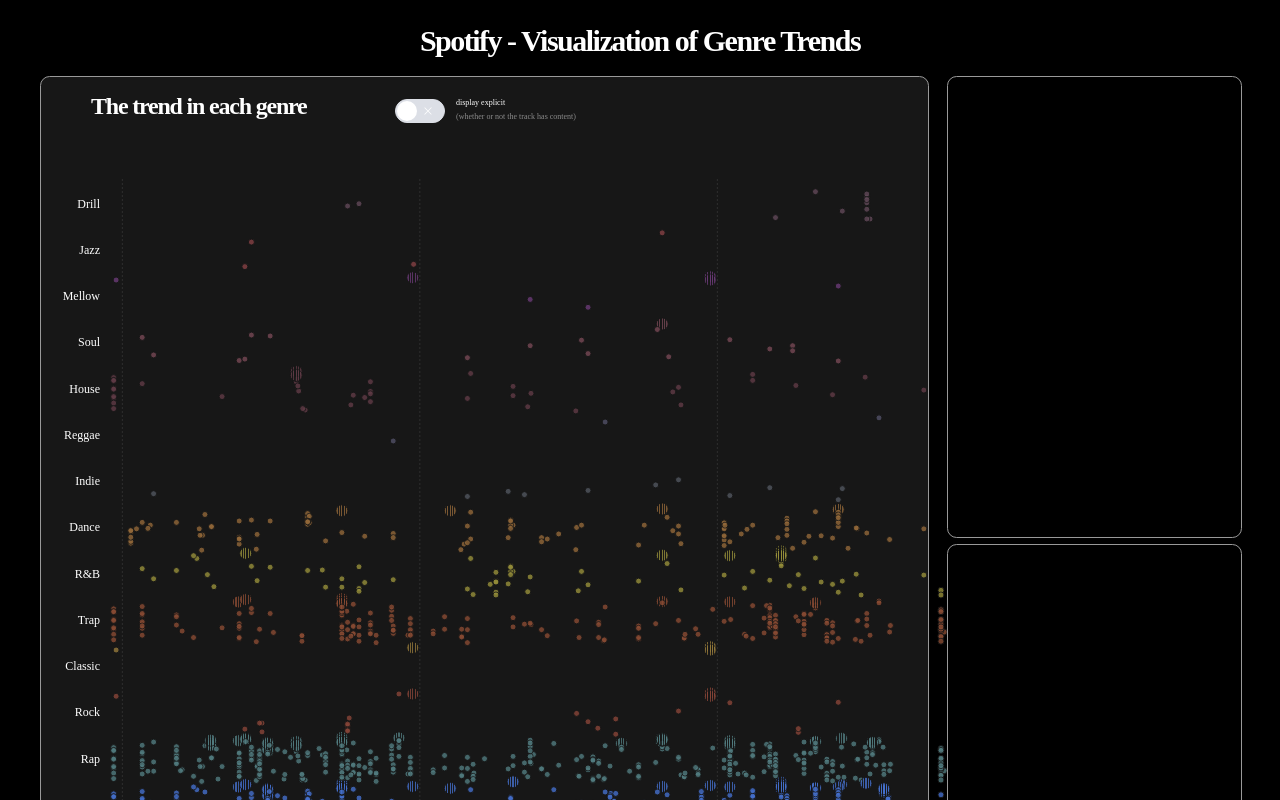
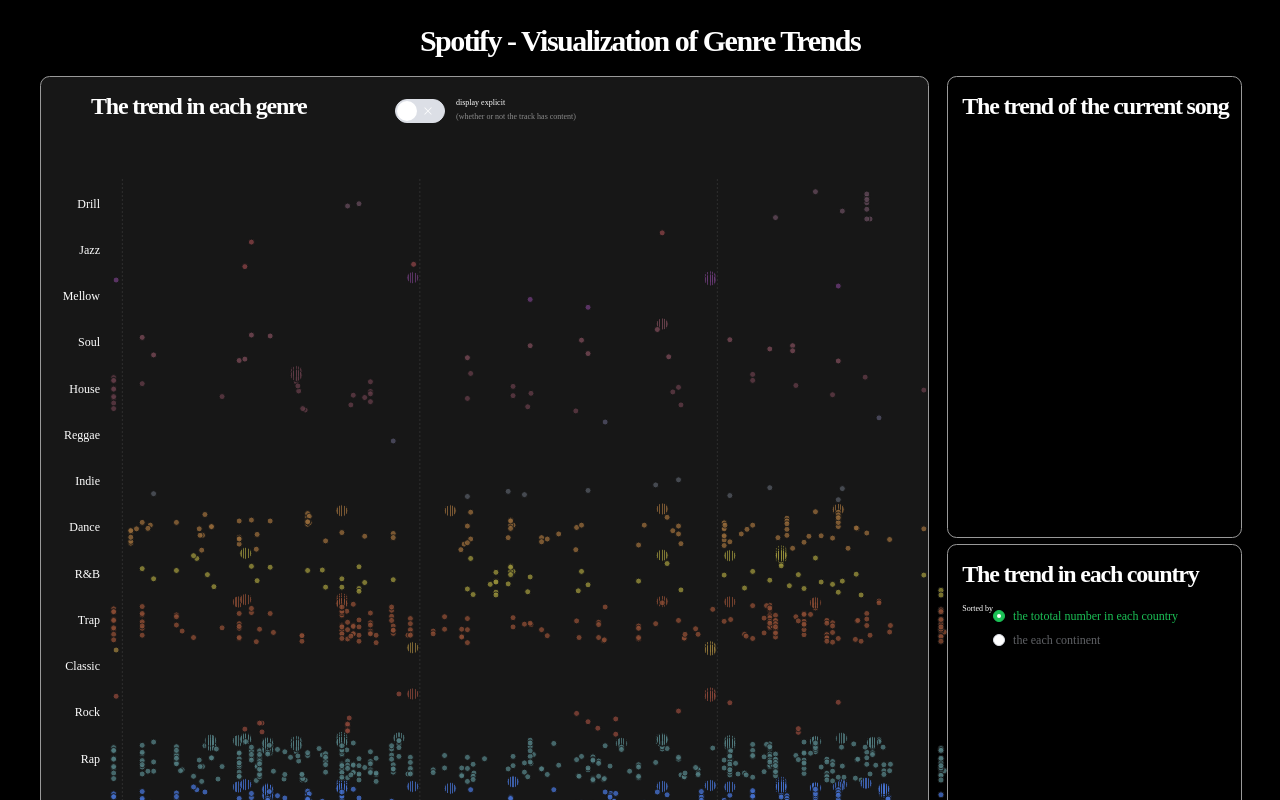
Before and after one commit to ZhanWang071/SpotifyVis, a Vue app: page / in a window 1280 px wide. Shown: the top 800 px of the page. Built offline with nearby package versions, Linux system fonts and the light colour scheme.

Commit message:
update tooltip

```diff
--- a/src/App.vue
+++ b/src/App.vue
@@ -3,7 +3,7 @@
     <router-link to="/">Home</router-link> |
     <router-link to="/about">About</router-link>
   </nav> -->
-  <router-view/>
+  <router-view />
 </template>
 
 <style>
@@ -14,10 +14,10 @@
   text-align: center;
   color: #2c3e50;
   position: absolute;
-  top:0;
-  left:0;
-  width:100%;
-  height:100%;
+  top: 0;
+  left: 0;
+  width: 100%;
+  height: 100%;
 }
 
 nav {
@@ -32,4 +32,8 @@
 nav a.router-link-exact-active {
   color: #42b983;
 }
+
+:root {
+  --el-color-primary: #1bc156 !important;
+}
 </style>
--- a/src/components/AsideBottomComponent.vue
+++ b/src/components/AsideBottomComponent.vue
@@ -1,10 +1,30 @@
 <template>
-  <div class="aside-bottom-component"></div>
+  <div class="aside-bottom-component">
+    <div class="subtitle">The trend in each country</div>
+    <div class="sort">
+      <span>Sorted by</span>
+      <div class="my-2 text-sm">
+        <el-radio-group v-model="radioValue" class="ml-4">
+          <el-radio label="1" size="small"
+            ><span>the tototal number in each country</span></el-radio
+          >
+          <el-radio label="2" size="small"
+            ><span>the each continent</span></el-radio
+          >
+        </el-radio-group>
+      </div>
+    </div>
+  </div>
 </template>
 
 <script>
 export default {
   name: "ASideBottomComponent",
+  data() {
+    return {
+      radioValue: "1",
+    };
+  },
 };
 </script>
 
@@ -15,4 +35,48 @@
   border: 1px solid #999999;
   border-radius: 0.6em;
 }
+.subtitle {
+  text-align: left;
+  margin-left: 14px;
+  margin-top: 14px;
+
+  font-family: "DM Sans";
+  font-style: normal;
+  font-weight: 700;
+  font-size: 24px;
+  line-height: 31px;
+  letter-spacing: -0.05em;
+
+  color: #ffffff;
+}
+.sort {
+  text-align: left;
+  margin-left: 14px;
+  margin-top: 14px;
+  width: max-content;
+
+  font-family: "JejuGothic";
+  font-style: normal;
+  font-weight: 400;
+  font-size: 8px;
+  line-height: 9px;
+  color: #ffffff;
+
+  display: flex;
+}
+.my-2[data-v-654d642c] {
+  margin-top: -8px;
+  margin-left: 10px;
+  font-size: 8px;
+}
+.el-radio-group {
+  display: inline-flex;
+  align-items: flex-start;
+  flex-wrap: nowrap;
+  font-size: 0;
+  flex-direction: column;
+}
+.el-radio.el-radio--small .el-radio__label {
+  font-size: 8px;
+}
 </style>
--- a/src/components/AsideTopComponent.vue
+++ b/src/components/AsideTopComponent.vue
@@ -1,5 +1,7 @@
 <template>
-  <div class="aside-top-component"></div>
+  <div class="aside-top-component">
+      <div class="subtitle">The trend of the current song</div>
+  </div>
 </template>
 
 <script>
@@ -15,4 +17,18 @@
   border: 1px solid #999999;
   border-radius: 0.6em;
 }
+.subtitle {
+  text-align: left;
+  margin-left: 14px;
+  margin-top: 14px;
+
+  font-family: "DM Sans";
+  font-style: normal;
+  font-weight: 700;
+  font-size: 24px;
+  line-height: 31px;
+  letter-spacing: -0.05em;
+
+  color: #ffffff;
+}
 </style>
--- a/src/components/MainComponent.vue
+++ b/src/components/MainComponent.vue
@@ -296,7 +296,7 @@
         .style("stroke", (d) => this.borderColor(d))
         .style("opacity", "0.8")
         .on("mouseover", (_, d) => this.handleMouseover(_, d))
-        .on("mousemove", (event) => this.handleMousemove(event))
+        // .on("mousemove", (event) => this.handleMousemove(event))
         .on("mouseleave", this.handleMouseleave);
 
       // cross for explicit
@@ -498,6 +498,9 @@
       }
     },
     handleMouseover(_, d) {
+      d3.selectAll(".scatterplot-circles circle").style("stroke", (d) => this.borderColor(d));
+      d3.select(_.target).style("stroke", "white");
+
       d3.select(".tooltip")
         .style("display", "block")
         .html(
@@ -523,7 +526,7 @@
         .style("top", `${mouseY + MOUSE_POS_OFFSET}px`);
     },
     handleMouseleave() {
-      d3.select(".tooltip").style("display", "none");
+      // d3.select(".tooltip").style("display", "none");
     },
   },
 };
@@ -563,17 +566,21 @@
   box-sizing: border-box;
   position: absolute;
   display: none;
-  top: 0;
-  left: -100000000px;
+  right: 566px;
+  top: 96px;
+  width: 300px;
+  height: max-content;
   padding: 8px 12px;
   font-family: sans-serif;
   font-size: 12px;
-  background-color: #333;
   color: #fff;
-  border: 1px solid #333;
   border-radius: 4px;
   pointer-events: none;
   z-index: 1;
+
+  background: rgba(48, 48, 48, 0.5);
+  border: 1px solid rgba(153, 153, 153, 0.5);
+  /* border-radius: 20px; */
 }
 .slider-demo-block {
   display: flex;
```
